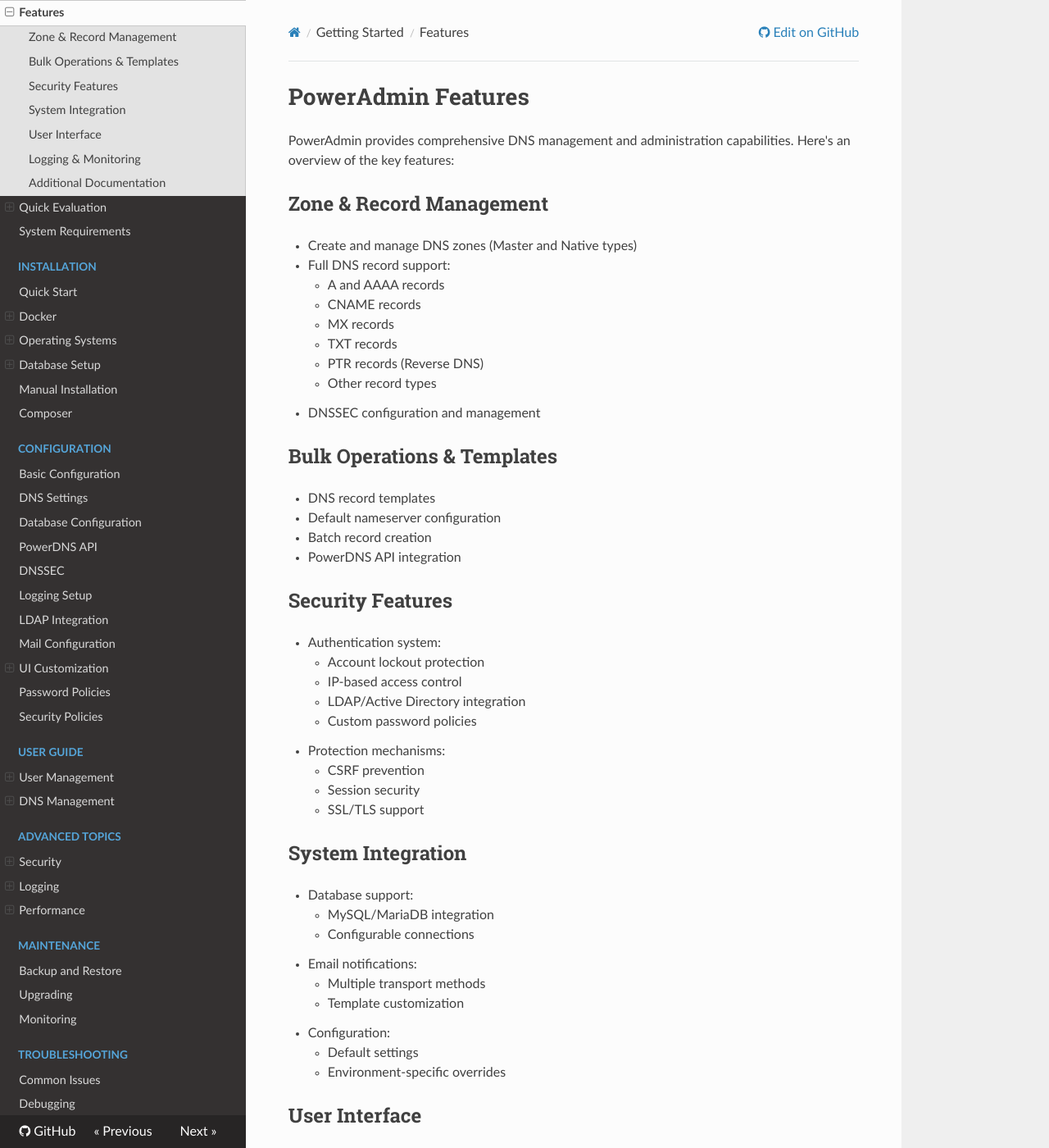
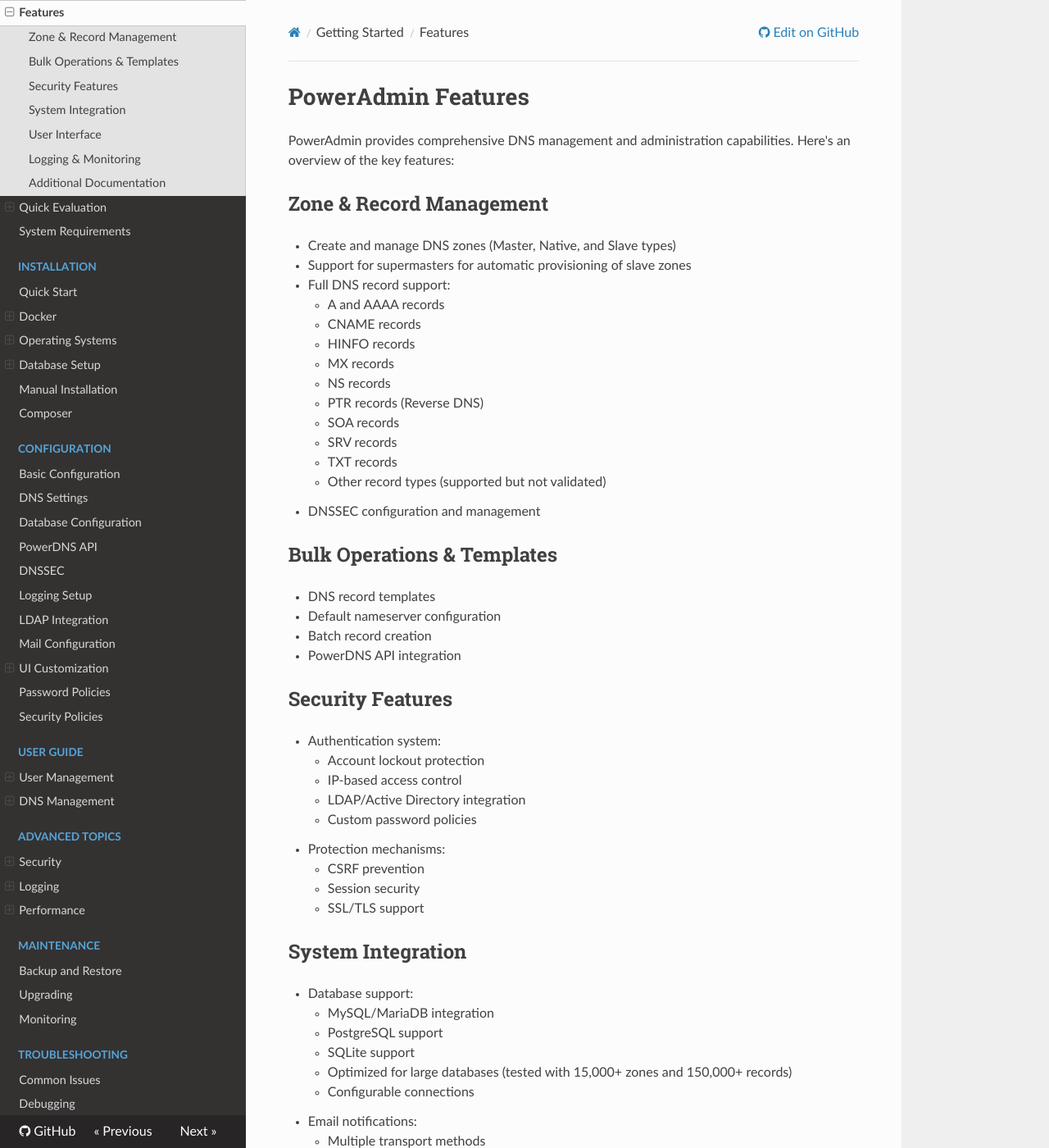
Before and after one commit to poweradmin/poweradmin-docs, an MkDocs documentation site: the page built from docs/getting-started/features.md, in a window 1280 px wide and 1400 px high. Shown: the whole window at 82% size. Built offline with MkDocs 1.6.1, drawn with Linux system fonts in a browser that asks for light colours; nearby versions of some CDN libraries.

Commit message:
docs: updated features list

```diff
--- a/docs/getting-started/features.md
+++ b/docs/getting-started/features.md
@@ -4,14 +4,19 @@
 
 ## Zone & Record Management
 
-* Create and manage DNS zones (Master and Native types)
+* Create and manage DNS zones (Master, Native, and Slave types)
+* Support for supermasters for automatic provisioning of slave zones
 * Full DNS record support:
     * A and AAAA records
     * CNAME records
+    * HINFO records
     * MX records
+    * NS records
+    * PTR records (Reverse DNS)
+    * SOA records
+    * SRV records
     * TXT records
-    * PTR records (Reverse DNS)
-    * Other record types
+    * Other record types (supported but not validated)
 * DNSSEC configuration and management
 
 ## Bulk Operations & Templates
@@ -37,6 +42,9 @@
 
 * Database support:
     * MySQL/MariaDB integration
+    * PostgreSQL support
+    * SQLite support
+    * Optimized for large databases (tested with 15,000+ zones and 150,000+ records)
     * Configurable connections
 * Email notifications:
     * Multiple transport methods
```
